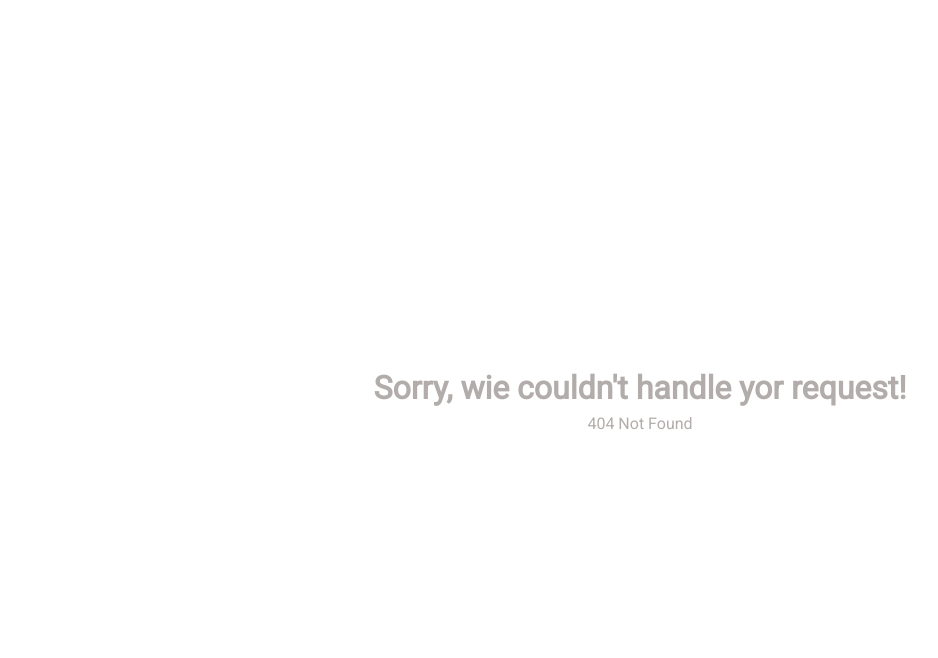
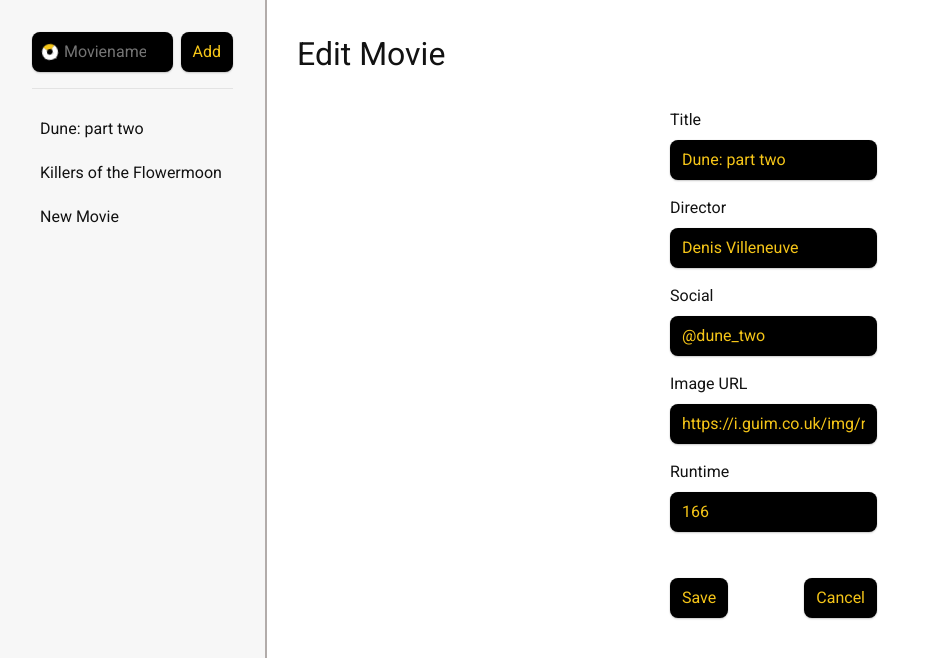
Before and after one commit to Vwalln99/spa-movie-list, a React (Vite) app: page /movies/1/edit in a window 1280 px wide. Before the commit this address had no page. Shown: the top 658 px of the page, without its empty margins (0-938 px from the left). Built offline with nearby package versions, Linux system fonts and the light colour scheme; data requests are answered from the project's data file.

Commit message:
init commit

```diff
--- a/data.json
+++ b/data.json
@@ -1,6 +1,7 @@
-[
 {
-    "id": "1",
+  "movies": [
+    {
+      "id": "0",
       "title": "Killers of the Flowermoon",
       "director": "Martin Scorcese",
       "runtime": 206,
@@ -8,11 +9,20 @@
       "img": "https://all.web.img.acsta.net/pictures/23/08/30/13/53/1926078.jpg/r_2500_x"
     },
     {
-    "id": "2",
+      "id": "1",
       "title": "Dune: part two",
       "director": "Denis Villeneuve",
       "runtime": 166,
       "social": "@dune_two",
       "img": "https://i.guim.co.uk/img/media/feb8ccbf0d9bfa8dfe6a2c5329d9351151ab043d/0_0_2764_4096/master/2764.jpg?width=445&dpr=1&s=none"
+    },
+    {
+      "title": "New Movie",
+      "director": "New Director",
+      "social": "",
+      "img": "",
+      "runtime": "100",
+      "id": "n70l40hny3g"
     }
   ]
+}
--- a/package.json
+++ b/package.json
@@ -16,11 +16,12 @@
     "react": "^18.2.0",
     "react-dom": "^18.2.0",
     "react-router-dom": "^6.22.0",
-    "sort-by": "^1.2.0"
+    "sort-by": "^0.0.2"
   },
   "devDependencies": {
     "@types/react": "^18.2.55",
     "@types/react-dom": "^18.2.19",
+    "@types/sort-by": "^1.2.3",
     "@typescript-eslint/eslint-plugin": "^6.21.0",
     "@typescript-eslint/parser": "^6.21.0",
     "@vitejs/plugin-react": "^4.2.1",
--- /dev/null
+++ b/src/Delete.tsx
@@ -0,0 +1,12 @@
+import {redirect} from "react-router-dom";
+import { deleteMovie } from "./handleMovies";
+
+
+export async  function action(params: {id: string}) {
+    await deleteMovie(params.id);
+    return redirect("/");
+}
+
+export default function Delete() {
+    return <h1>Object deleted</h1>
+}
--- /dev/null
+++ b/src/EditMovie.tsx
@@ -0,0 +1,71 @@
+    import {Form, useLoaderData, redirect} from "react-router-dom";
+    import {Movie, updateMovie} from "./handleMovies";
+
+    export async function action({
+        request, params,
+    }:{
+        request:Request;
+        params: {id:string};
+    }){
+        const formData = await request.formData();
+        const updatedMovie = Object.fromEntries(formData) as unknown;
+        await updateMovie(params.id, updatedMovie as Movie);
+        return redirect(`/movies/${params.id}`);
+    }
+
+    export default function EditMovie(){
+        const { movie } = useLoaderData() as {movie:Movie};
+        return(
+            <>
+            <h1 id="edit-heading"> Edit Movie </h1>
+            <Form method="POST" id="edit-movie">
+                <div>
+                    <label>
+                        <span>Title</span>
+                        <input type="text"
+                        name="title"
+                        placeholder="title"
+                        defaultValue={movie.title}
+                        />
+                    </label>
+                    <label>
+                        <span>Director</span>
+                        <input type="text"
+                        name="director"
+                        placeholder="director"
+                        defaultValue={movie.director}
+                        />
+                    </label>
+                    <label>
+                        <span>Social</span>
+                        <input type="text"
+                        name="social"
+                        placeholder="@movie"
+                        defaultValue={movie.social}
+                        />
+                    </label>
+                    <label>
+                        <span>Image URL</span>
+                        <input type="text"
+                        name="img"
+                        placeholder="https://www.example.com/img"
+                        defaultValue={movie.img}
+                        />
+                    </label>
+                    <label>
+                        <span>Runtime</span>
+                        <input type="number"
+                        name="runtime"
+                        placeholder="000"
+                        defaultValue={movie.runtime}
+                        />
+                    </label>
+                    <p>
+                        <button type="submit">Save</button>
+                        <button type="button">Cancel</button>
+                    </p>
+                </div>
+            </Form>
+        </>
+    );
+}
--- a/src/Movie.tsx
+++ b/src/Movie.tsx
@@ -1,42 +1,45 @@
-import {Form} from "react-router-dom";
+import { Form, useLoaderData } from "react-router-dom";
+import { getMovie } from "./handleMovies";
+
+export async function loader ({params}:{params:{id:string}}){
+    const movie = await getMovie(params.id);
+    return {movie};
+}
+
+type MovieType ={
+    id:string;
+    title:string;
+    runtime:number;
+    img:string;
+    social: string;
+};
 
 export default function Movie() {
-    const movie ={
-        title: "Dune: part two",
-        director: "Denis Villeneuve",
-        img: "https://i.guim.co.uk/img/media/feb8ccbf0d9bfa8dfe6a2c5329d9351151ab043d/0_0_2764_4096/master/2764.jpg?width=445&dpr=1&s=none",
-        social : "@dune_two",
-        runtime: 166,
-    };
+    const { movie } = useLoaderData() as { movie: MovieType }
+
     return (
         <div id="movie">
             <div>
-                <img height={300} src={movie.img} key={movie.img} />
+                <img height={300} src={movie.img} key={movie.img} alt={movie.title} />
             </div>
             <div>
                 <h1>{movie.title ? movie.title : "no title"}</h1>
                 <i>{movie.runtime && `Runtime: ${movie.runtime} Min.`}</i>
                 {movie.social && (
                     <p>
-                        <a target="_blank" href={`www.twitter.com/${movie.social}`}>
+                        <a target="_blank" href={`https://www.twitter.com/${movie.social}`}>
                          {movie.social}
                         </a>
                     </p>
                 )}
-                <div>
-                    <Form action="edit">
+
+                    <Form action='edit'>
                         <button type="submit">Edit</button>
                     </Form>
-                    <Form
-                    method="post"
-                    action="destroy"
-                    onSubmit={(e) =>{
-                        e.preventDefault();
-                    }}
-                    >
+                    <Form action='destroy'>
                         <button type="submit">Delete</button>
                     </Form>
-                </div>
+
             </div>
         </div>
     );
--- a/src/RootElement.tsx
+++ b/src/RootElement.tsx
@@ -1,6 +1,20 @@
-import { Outlet, Link } from "react-router-dom";
+import { Outlet, Link, useLoaderData, Form } from "react-router-dom";
+import { getMovies, createMovie } from "./handleMovies";
+import { Movie } from "./handleMovies";
+
+
+export async function loader(){
+    const movies = await getMovies();
+    return { movies};
+}
+
+export async function action(){
+    const movie = await createMovie();
+    return movie;
+}
 
 export default function RootElement() {
+    const {movies} = useLoaderData() as {movies:Movie[]};
     return(
     <>
         <div id="sidebar">
@@ -15,15 +29,19 @@ export default function RootElement() {
                     <div id="search-spinner" aria-hidden={true}/>
                     <div className="sr-only" aria-live="polite"></div>
                 </form>
-                <form method="post">
+                <Form method="post">
                     <button type="submit">Add</button>
-                </form>
+                </Form>
             </div>
             <nav>
                 <ul>
-                    <li>
-                        <Link to={`/movies/1`}>Movie</Link>
+                   {movies.map((movie) =>(
+                    <li key={movie.id}>
+                        <Link to={`/movies/${movie.id}`}>
+                            {movie.title ? movie.title :"no title"}
+                        </Link>
                     </li>
+                   ))}
                 </ul>
             </nav>
         </div>
--- a/src/handleMovies.ts
+++ b/src/handleMovies.ts
@@ -0,0 +1,82 @@
+import sortBy from "sort-by";
+
+export type Movie = {
+  id: number;
+  title: string;
+  director: string;
+  runtime: number;
+  img: string;
+  social: string;
+};
+
+let fakeCache: { [key: string]: boolean } = {};
+
+function fakeDelay(key?: string) {
+  if (!key) {
+    fakeCache = {};
+  }
+  if (fakeCache[key!]) {
+    return;
+  }
+  fakeCache[key!] = true;
+  return new Promise((resolve) => {
+    setTimeout(resolve, 1000);
+  });
+}
+
+export async function getMovies() {
+  await fakeDelay(`getMovies`);
+  let movies: Movie[] = await fetch("http://localhost:5001/movies").then(
+    (res) => res.json()
+  );
+  return movies.sort(sortBy("title", "createdAt")) ?? [];
+}
+
+export async function getMovie(id: string) {
+  await fakeDelay(`getMovie:${id}`);
+  let movie: Movie = await fetch(`http://localhost:5001/movies/${id}`).then(
+    (res) => res.json()
+  );
+  return movie;
+}
+
+export async function createMovie() {
+  await fakeDelay();
+  let movie = {
+    id: Math.random().toString(36).substring(2, 90),
+    createdAt: Date.now(),
+    title: "New Movie",
+    director: "New Director",
+    runtime: 0,
+    img: "",
+    social: "",
+  };
+  await fetch("http://localhost:5001/movies", {
+    method: "POST",
+    headers: {
+      "Content-Type": "application/json",
+    },
+    body: JSON.stringify(movie),
+  });
+  return movie;
+}
+
+export async function deleteMovie(id: string) {
+  await fakeDelay();
+  console.log(id);
+  await fetch(`http://localhost:5001/movies/${id}`, {
+    method: "DELETE",
+  });
+}
+
+export async function updateMovie(id: string, movie: Movie) {
+  await fakeDelay();
+  await fetch(`http://localhost:5001/movies/${id}`, {
+    method: "PUT",
+    headers: {
+      "Content-Type": "application/json",
+    },
+    body: JSON.stringify(movie),
+  });
+  return movie;
+}
--- a/src/router.tsx
+++ b/src/router.tsx
@@ -1,7 +1,9 @@
 import { createBrowserRouter, RouterProvider } from "react-router-dom";
-import RootElement from "./RootElement";
 import ErrorPage from "./components/ErrorPage";
-import Movie from "./Movie";
+import RootElement, {loader as rootloader, action as rootAction} from "./RootElement";
+import Movie, {loader as movieLoader} from "./Movie";
+import EditMovie, { action as editAction} from "./EditMovie";
+import Delete, {action as deleteAction} from "./Delete";
 
 export default function Router(){
     const router=createBrowserRouter([
@@ -9,11 +11,25 @@ export default function Router(){
         path: "/",
         element: <RootElement/>,
         errorElement:<ErrorPage/>,
+        loader: rootloader,
+        action: rootAction,
 
         children: [
             {
                 path: "/movies/:id",
                 element: <Movie/>,
+                loader: movieLoader as any,
+            },
+            {
+                path: "/movies/:id/edit",
+                element: <EditMovie/>,
+                loader: movieLoader as any,
+                action: editAction as any,
+            },
+            {
+                path: "/movies/:id/destroy",
+                element: <Delete />,
+                action: deleteAction as any,
             },
         ],
     },
```
Also changed, not shown: 1 other file (tests, documents, lock files or other folders). Lines whose indentation alone changed are shown as unchanged.
